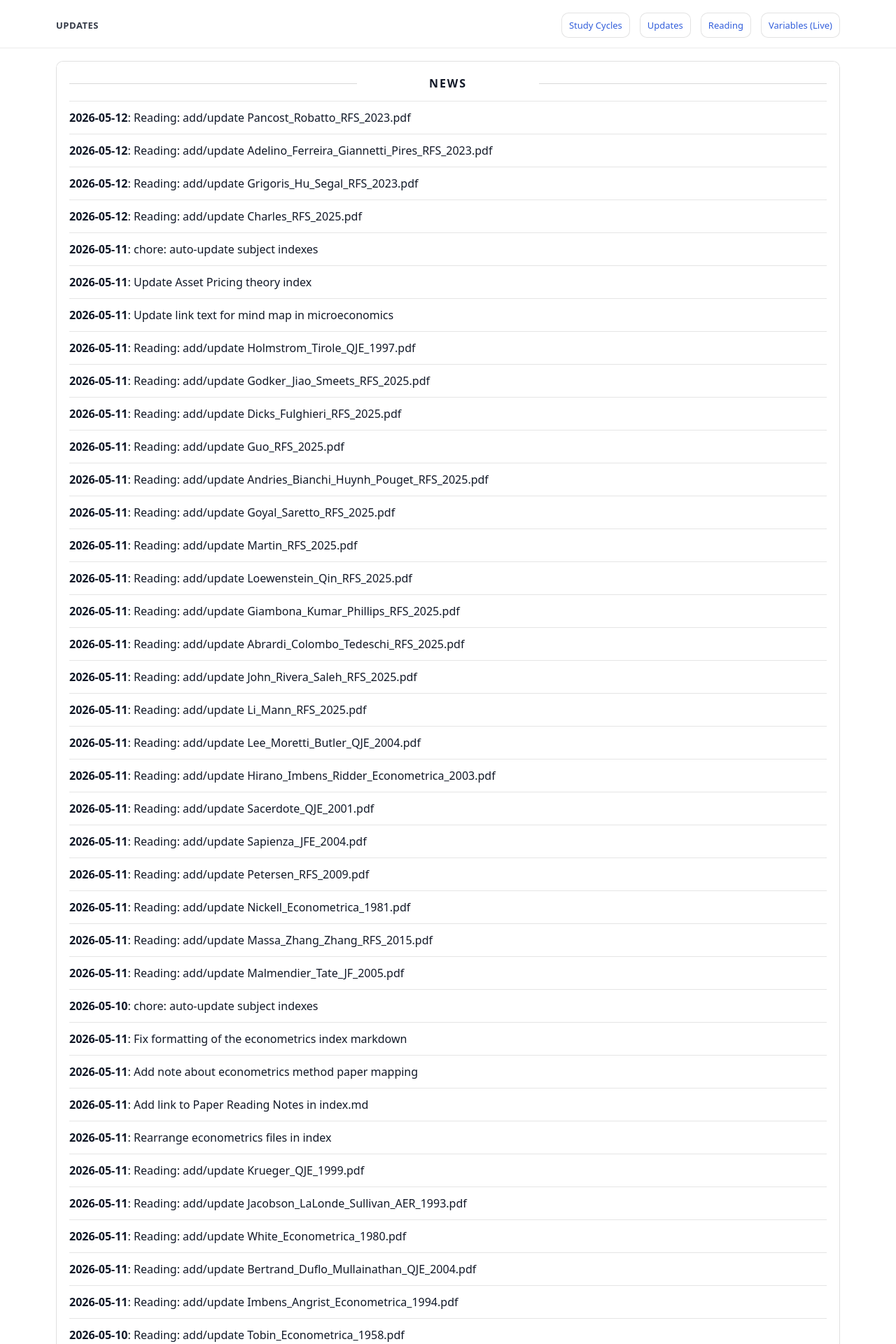
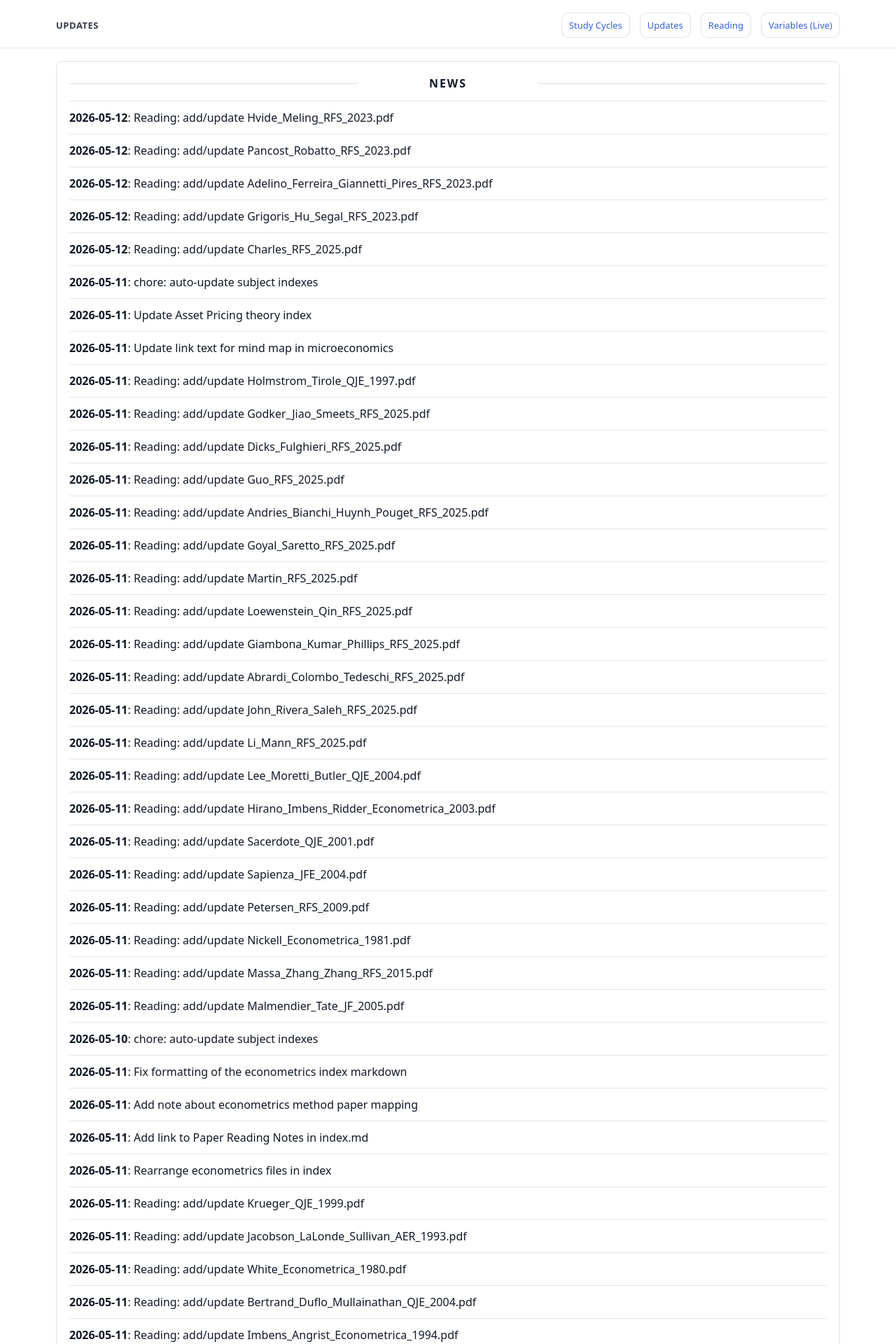
Before and after one commit to yaxinzn/study-archive, a Jekyll site: the page built from updates/index.md, in a window 1280 px wide. Shown: the top 1920 px of the page at 70% size. Built offline with Jekyll 4.4.1, drawn with Linux system fonts in a browser that asks for light colours; some of the changed text lies outside the part shown.

Commit message:
chore: update NEWS feed

```diff
--- a/_data/news.yml
+++ b/_data/news.yml
@@ -1,4 +1,7 @@
 # Auto-generated update history (sorted newest -> oldest). Do not edit manually.
+- ts: "1778537026"
+  date: "2026-05-12"
+  title: "Reading: add/update Hvide_Meling_RFS_2023.pdf"
 - ts: "1778530286"
   date: "2026-05-12"
   title: "Reading: add/update Pancost_Robatto_RFS_2023.pdf"
```
